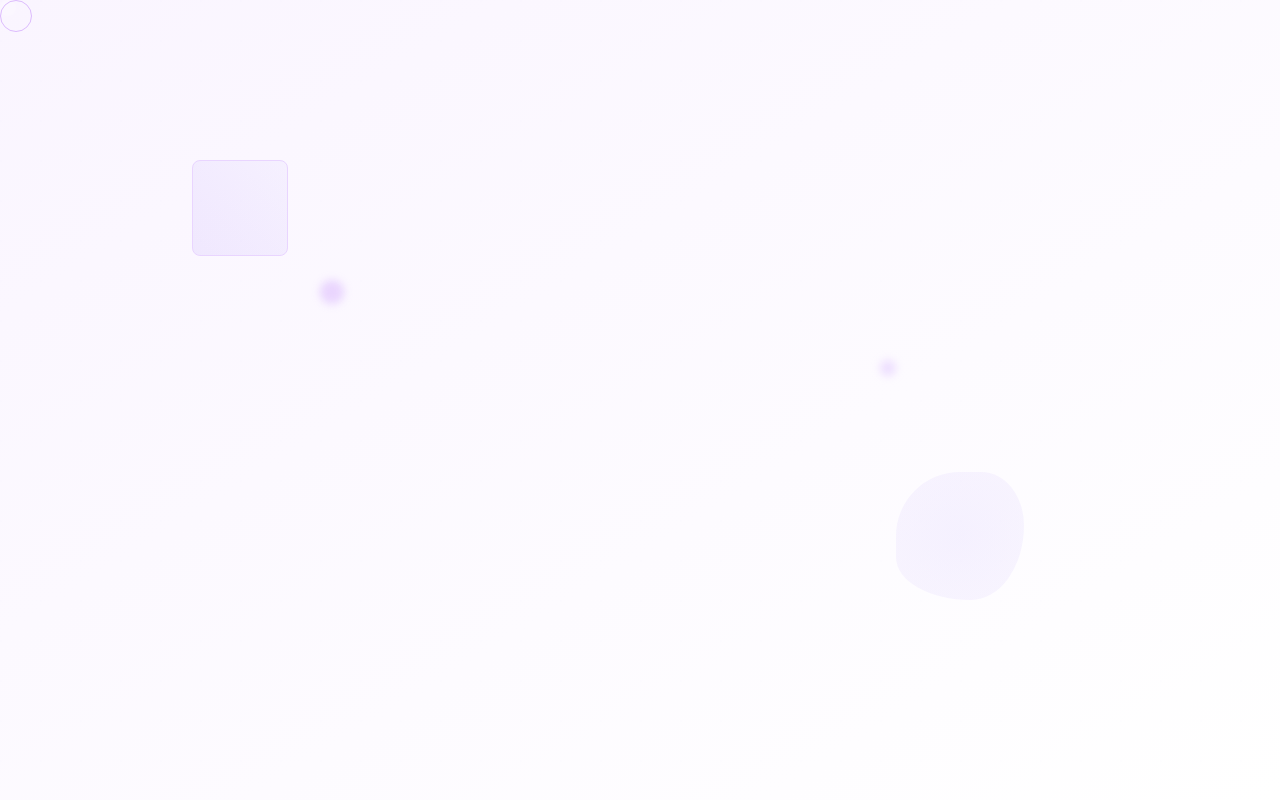
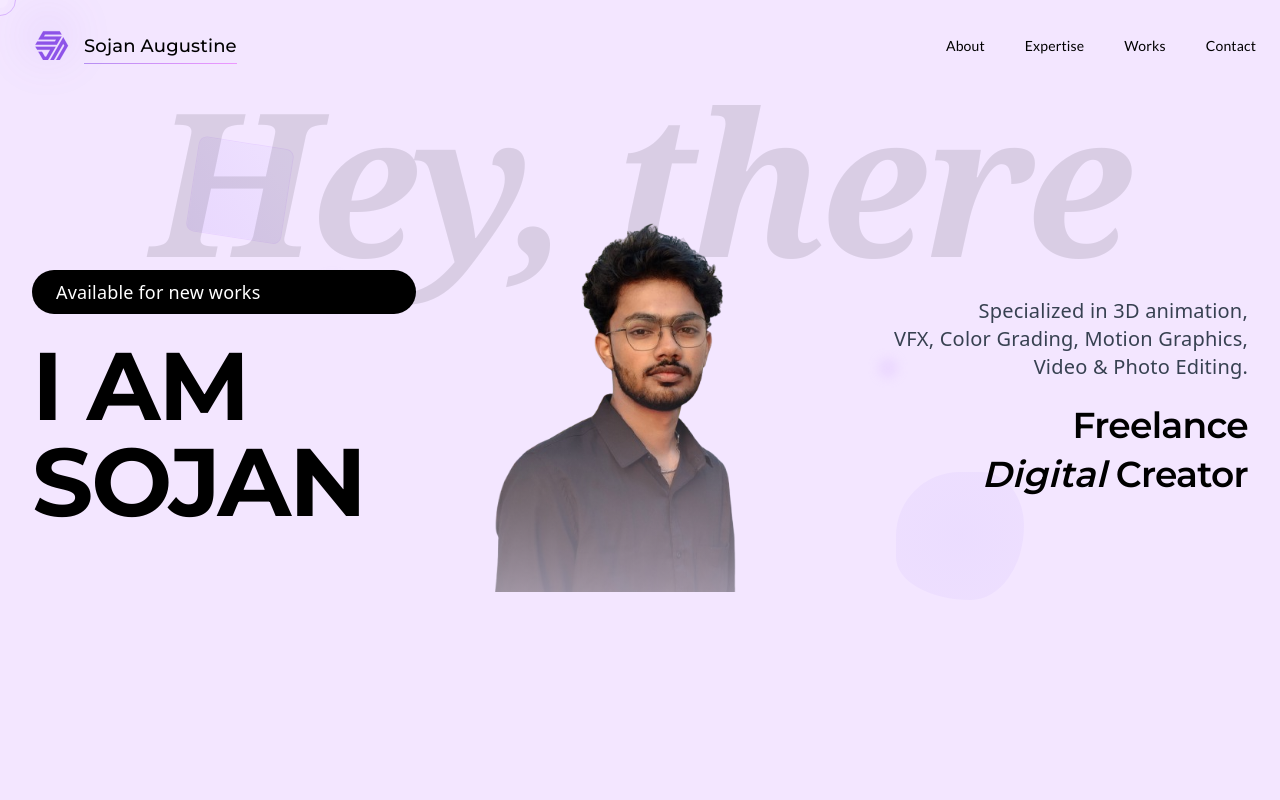
Before and after one commit to Melbin2255/studio-dusk-canvas-76, a React (Vite) app: page / in a window 1280 px wide. Shown: the top 800 px of the page. Built offline with nearby package versions, Linux system fonts and the light colour scheme; a web font is replaced by a local one.

Commit message:
Main change in po

```diff
--- a/src/components/sections/HeroSection.tsx
+++ b/src/components/sections/HeroSection.tsx
@@ -1,10 +1,7 @@
 import { useState, useEffect } from 'react';
-import { ChevronDown, Sparkles, Play, Pause } from 'lucide-react';
 import { motion } from 'framer-motion';
 import CustomCursor from '../effects/CustomCursor';
 import FloatingElements from '../effects/FloatingElements';
-import TypewriterText from '../effects/TypewriterText';
-import MotionDecoration from '../effects/MotionDecoration';
 
 const HeroSection = () => {
   const [isVisible, setIsVisible] = useState(false);
@@ -13,178 +10,98 @@ const HeroSection = () => {
     setIsVisible(true);
   }, []);
 
-  const scrollToAbout = () => {
-    const aboutSection = document.getElementById('about');
-    aboutSection?.scrollIntoView({ behavior: 'smooth' });
-  };  const [isPlayingMotion, setIsPlayingMotion] = useState(true);
-
-  // Order adjusted to make Motion Designer appear last for maximum impact
-  const roles = [
-    "Creative Developer",
-    "UI/UX Designer",
-    "3D Artist",
-    "Motion Designer"
-  ];
-
-  // Motion-related decorative elements config
-  const motionDecorations = [
-    { x: '20%', y: '30%', size: 'w-8 h-8', delay: 0 },
-    { x: '80%', y: '60%', size: 'w-6 h-6', delay: 0.2 },
-    { x: '70%', y: '20%', size: 'w-10 h-10', delay: 0.4 },
-  ];
-
-  const toggleMotion = () => {
-    setIsPlayingMotion(!isPlayingMotion);
-  };
-
   return (
-    <section className="relative min-h-screen flex flex-col items-center justify-center bg-white overflow-hidden">
-      {/* Custom Cursor */}
+    <section className="relative min-h-screen overflow-hidden bg-[#f3e6ff] flex items-center justify-center py-20">
       <CustomCursor />
-
-      {/* Background gradient effects */}
-      <div className="absolute inset-0 bg-gradient-to-br from-purple-50 to-white pointer-events-none" />
-      <div className="absolute top-0 left-0 w-full h-full opacity-5 pointer-events-none bg-[radial-gradient(circle_at_1px_1px,rgba(142,84,233,0.15)_1px,transparent_0)]" style={{ backgroundSize: '40px 40px' }} />
-
-      {/* Floating Elements */}
       <FloatingElements />
 
-      {/* Main content container */}
-      <div className="relative z-10 text-center px-4 sm:px-6 lg:px-8 max-w-7xl mx-auto w-full">
-        {/* Name reveal */}
-        <motion.div
-          className="mb-6 sm:mb-8 relative"
-          initial={{ opacity: 0, y: 50 }}
-          animate={{ opacity: isVisible ? 1 : 0, y: isVisible ? 0 : 50 }}
-          transition={{ duration: 1, delay: 0.2 }}
-        >
-          <div className="absolute -top-4 sm:-top-8 left-1/2 transform -translate-x-1/2 flex items-center gap-2 sm:gap-4">
+      {/* "Hey, there" large centered above the image */}
+      <motion.h1
+        className="absolute inset-x-0 top-20 text-center text-[180px] sm:text-[200px] font-serif italic opacity-10 pointer-events-none"
+        initial={{ opacity: 0, y: 50 }}
+        animate={{ opacity: 0.1, y: 0 }}
+        transition={{ duration: 1 }}
+      >
+        Hey, there
+      </motion.h1>
+
+      <div className="relative z-10 w-full max-w-7xl mx-auto px-6 lg:px-8">
+        <div className="grid grid-cols-1 lg:grid-cols-3 items-center gap-12 lg:gap-8">
+          {/* Left: Available & Name */}
+          <div className="flex flex-col justify-start">
             <motion.div
-              className="w-12 sm:w-16 h-px bg-gradient-to-r from-transparent via-purple-400 to-transparent"
-              initial={{ scaleX: 0 }}
-              animate={{ scaleX: isVisible ? 1 : 0 }}
-              transition={{ duration: 1.2, delay: 0.5 }}
-            />
-            <motion.div
-              initial={{ scale: 0 }}
-              animate={{ scale: isVisible ? 1 : 0 }}
-              transition={{ duration: 0.6, delay: 0.8 }}
+              className="inline-block mb-6 px-6 py-2 bg-black text-white rounded-full text-lg font-medium"
+              initial={{ opacity: 0, y: 20 }}
+              animate={{ opacity: isVisible ? 1 : 0, y: isVisible ? 0 : 20 }}
+              transition={{ duration: 0.6 }}
             >
-              <Sparkles className="text-purple-400" size={16} />
+              Available for new works
             </motion.div>
-            <motion.div
-              className="w-12 sm:w-16 h-px bg-gradient-to-l from-transparent via-purple-400 to-transparent"
-              initial={{ scaleX: 0 }}
-              animate={{ scaleX: isVisible ? 1 : 0 }}
-              transition={{ duration: 1.2, delay: 0.5 }}
-            />
+
+            <motion.h2
+              className="text-7xl md:text-8xl font-bold leading-tight"
+              initial={{ opacity: 0, x: -50 }}
+              animate={{ opacity: isVisible ? 1 : 0, x: isVisible ? 0 : -50 }}
+              transition={{ duration: 0.8, delay: 0.2 }}
+            >
+              I AM<br />SOJAN
+            </motion.h2>
           </div>
 
-          <h1 className="font-europa leading-none tracking-tight">
-            <motion.div
-              className="mb-2 sm:mb-4"
-              initial={{ opacity: 0, y: 20 }}
-              animate={{ opacity: isVisible ? 1 : 0, y: isVisible ? 0 : 20 }}
-              transition={{ duration: 0.8, delay: 0.3 }}
-            >
-              <span
-                className="inline-block text-transparent bg-clip-text bg-gradient-to-r from-purple-600 to-purple-400"
-                style={{ fontSize: 'clamp(3.5rem, 10vw, 12rem)' }}
-              >
-                Sojan
-              </span>
-            </motion.div>
-
-            <motion.div
-              initial={{ opacity: 0, y: 20 }}
-              animate={{ opacity: isVisible ? 1 : 0, y: isVisible ? 0 : 20 }}
-              transition={{ duration: 0.8, delay: 0.5 }}
-            >
-              <span
-                className="inline-block text-gray-900"
+          {/* Center: Profile Image */}
+          <motion.div
+            className="relative w-full max-w-[500px] mx-auto"
+            initial={{ opacity: 0, scale: 0.8 }}
+            animate={{ opacity: isVisible ? 1 : 0, scale: isVisible ? 1 : 0.8 }}
+            transition={{ duration: 1, delay: 0.4 }}
+            whileHover={{ scale: 1.02 }}
+          >
+            <div className="relative aspect-square">
+              <img
+                src="/images/profile.png"
+                alt="Sojan Augustine"
+                className="w-full h-full object-cover object-center"
+              />
+              {/* Subtle gradient overlay */}
+              <div
+                className="absolute inset-0"
                 style={{
-                  fontSize: 'clamp(4rem, 12vw, 14rem)',
-                  letterSpacing: '-0.02em'
+                  background: `
+                    linear-gradient(
+                      to bottom,
+                      transparent 40%,
+                      rgba(243, 230, 255, 0.6) 100%
+                    )
+                  `
                 }}
-              >
-                Augustine
-              </span>
-            </motion.div>
-          </h1>
-
-          {/* Roles Typewriter */}          {/* Motion dcoration elements */}
-          {motionDecorations.map((decoration, index) => (
-            <motion.div
-              key={index}
-              className="absolute pointer-events-none"
-              style={{ left: decoration.x, top: decoration.y }}
-              initial={{ scale: 0, opacity: 0 }}
-              animate={{ scale: 1, opacity: 1 }}
-              transition={{
-                duration: 0.8,
-                delay: decoration.delay,
-                type: "spring",
-                stiffness: 100
-              }}
-            >
-              <div className={`${decoration.size} rounded-lg border border-purple-200 bg-purple-50/30 backdrop-blur-sm transform rotate-12`} />
-            </motion.div>
-          ))}          <motion.div
-            className="mt-12 sm:mt-16 relative"
-            initial={{ opacity: 0 }}
-            animate={{ opacity: isVisible ? 1 : 0 }}
-            transition={{ duration: 0.8, delay: 0.7 }}
-          >
-            <div className="relative">
-              {/* Motion Decoration */}
-              {isPlayingMotion && <MotionDecoration />}
-
-              {/* Background glow effect */}
-              <div className="absolute inset-0 bg-gradient-to-r from-purple-200/20 via-transparent to-purple-200/20 blur-xl" />
-
-              <TypewriterText
-                words={roles}
-                className="text-2xl sm:text-3xl lg:text-4xl text-purple-600 font-medium tracking-wide"
               />
-
-              {/* Play/Pause Motion Button */}
-              <motion.button
-                className="absolute -right-12 top-1/2 -translate-y-1/2 p-2 rounded-full bg-purple-100/50 hover:bg-purple-200/50 backdrop-blur-sm transition-colors"
-                onClick={toggleMotion}
-                whileHover={{ scale: 1.1 }}
-                whileTap={{ scale: 0.95 }}
-              >
-                {isPlayingMotion ? (
-                  <Pause className="w-4 h-4 text-purple-600/70" />
-                ) : (
-                  <Play className="w-4 h-4 text-purple-600/70" />
-                )}
-              </motion.button>
             </div>
           </motion.div>
-        </motion.div>          {/* Scroll indicator - Now part of the content flow */}
-          <motion.div
-            className="mt-12 sm:mt-16 flex justify-center"
-            initial={{ opacity: 0, y: -20 }}
-            animate={{ opacity: isVisible ? 1 : 0, y: 0 }}
-            transition={{ duration: 0.8, delay: 1 }}
-          >
-            <button
-              onClick={scrollToAbout}
-              className="p-3 rounded-full bg-purple-500/10 hover:bg-purple-500/20 transition-all duration-300 group"
-              style={{
-                boxShadow: '0 0 20px rgba(168, 85, 247, 0.2)',
-              }}
+
+          {/* Right: Skills and Title */}
+          <div className="flex flex-col items-end">
+            <motion.p
+              className="mb-4 text-gray-700 text-xl text-right"
+              initial={{ opacity: 0, x: 50 }}
+              animate={{ opacity: isVisible ? 1 : 0, x: isVisible ? 0 : 50 }}
+              transition={{ duration: 0.8, delay: 0.6 }}
             >
-              <motion.div
-                className="p-2 rounded-full backdrop-blur-sm flex items-center justify-center"
-                whileHover={{ scale: 1.1, y: 5 }}
-                whileTap={{ scale: 0.95 }}
-              >
-                <ChevronDown className="w-8 h-8 text-purple-600 group-hover:text-purple-700 animate-bounce" />
-              </motion.div>
-            </button>
-          </motion.div>
+              Specialized in 3D animation,<br />
+              VFX, Color Grading, Motion Graphics,<br />
+              Video & Photo Editing.
+            </motion.p>
+
+            <motion.h3
+              className="text-3xl md:text-4xl mt-2 text-right"
+              initial={{ opacity: 0, x: 50 }}
+              animate={{ opacity: isVisible ? 1 : 0, x: isVisible ? 0 : 50 }}
+              transition={{ duration: 0.8, delay: 0.8 }}
+            >
+              Freelance<br />
+              <span className="italic">Digital</span> Creator
+            </motion.h3>
+          </div>
+        </div>
       </div>
     </section>
   );
```
Also changed, not shown: public/images/1profile.jpg (renamed from public/images/profile.jpg), public/images/profile.png (added).
